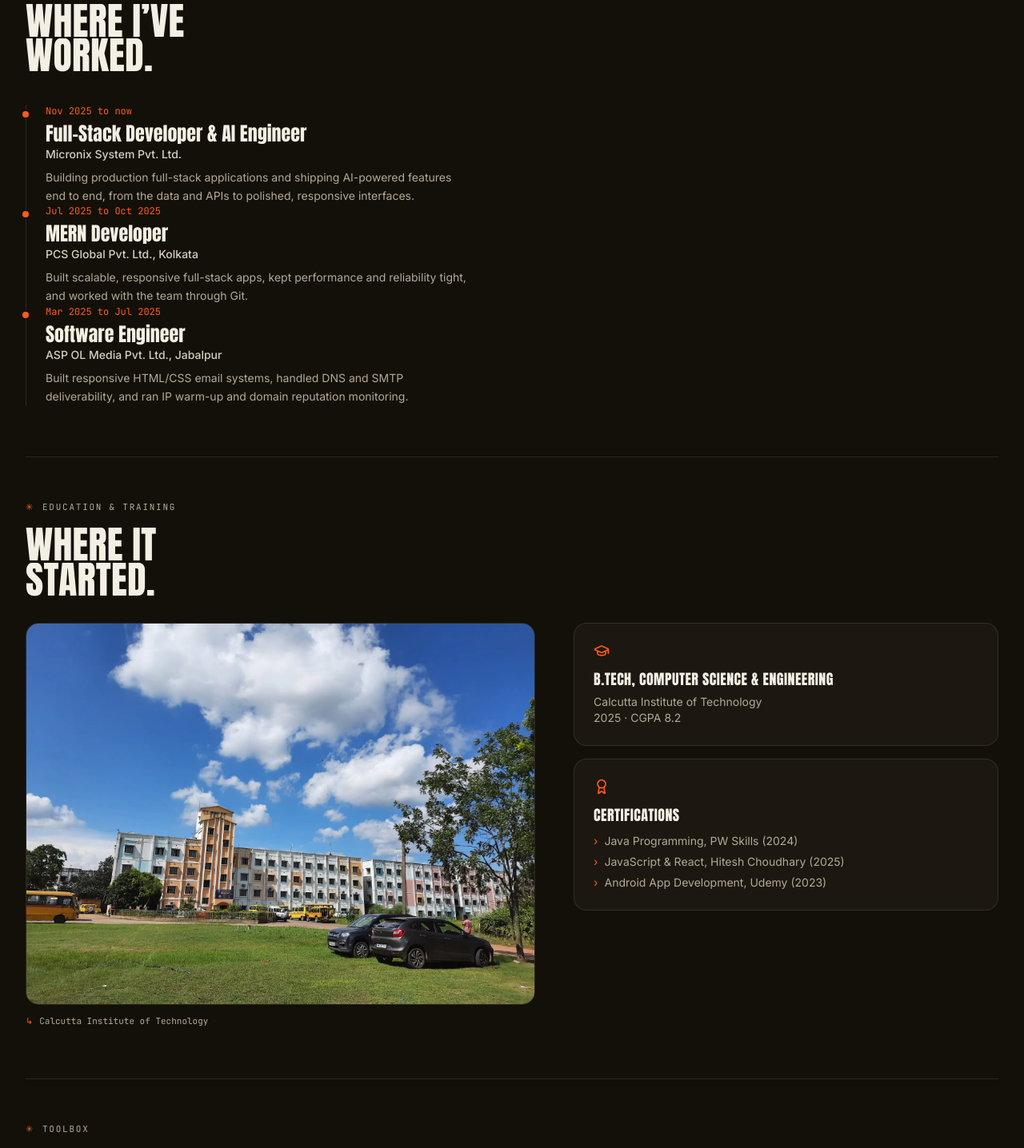
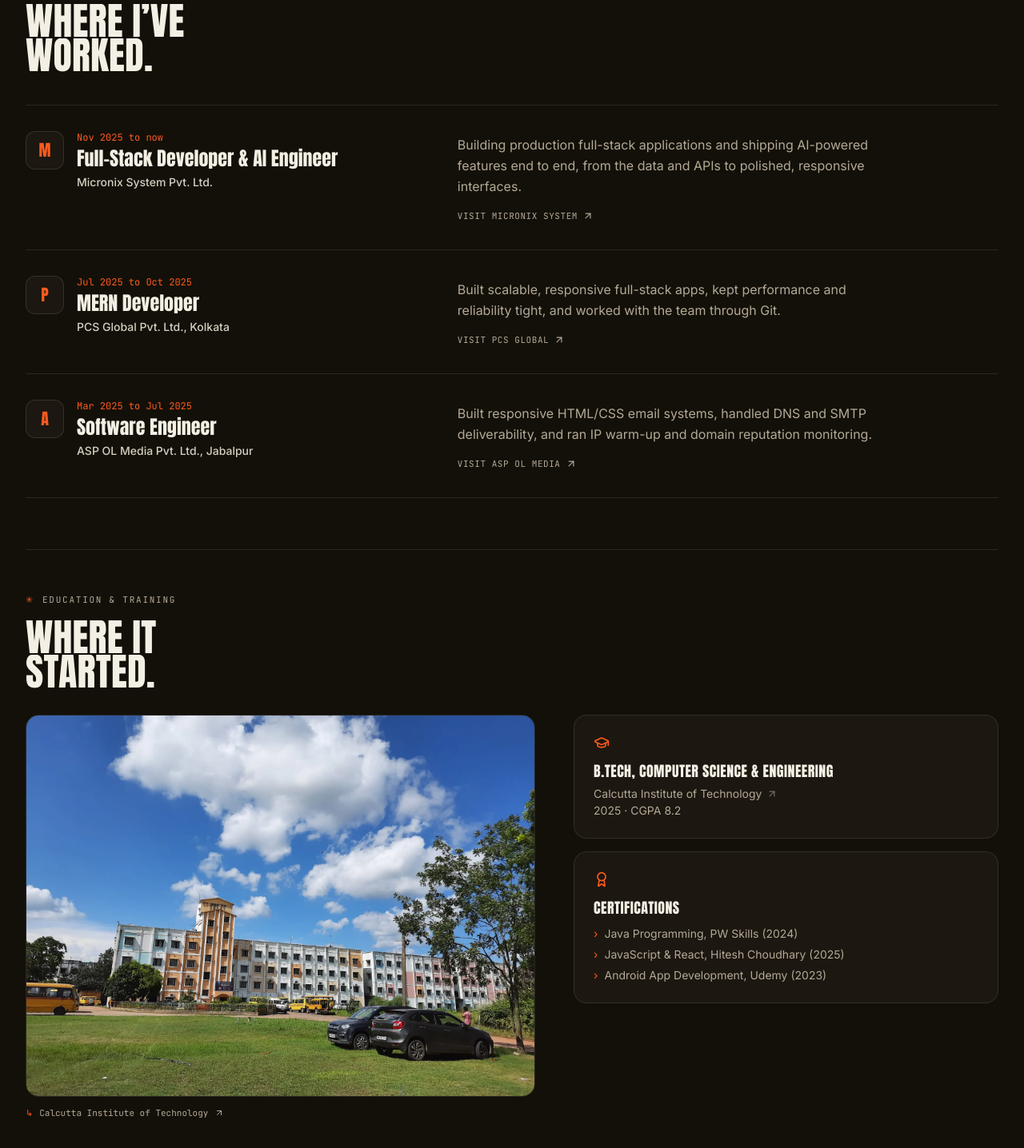
Before and after one commit to rupambhakta/Portfolio, a React (Vite) app: page /about in a window 1280 px wide. Shown: the part 2120-3556 px from the top of the page at 80% size. Built offline with nearby package versions, Linux system fonts and the light colour scheme.

Commit message:
feat: enhance About page with company links and improve experience section layout

```diff
--- a/src/data/content.js
+++ b/src/data/content.js
@@ -124,18 +124,24 @@ export const about = {
     {
       role: 'Full-Stack Developer & AI Engineer',
       org: 'Micronix System Pvt. Ltd.',
+      short: 'Micronix System',
+      url: 'https://micronixsystem.com/',
       period: 'Nov 2025 to now',
       body: 'Building production full-stack applications and shipping AI-powered features end to end, from the data and APIs to polished, responsive interfaces.',
     },
     {
       role: 'MERN Developer',
       org: 'PCS Global Pvt. Ltd., Kolkata',
+      short: 'PCS Global',
+      url: 'https://www.pcsglobal.in/',
       period: 'Jul 2025 to Oct 2025',
       body: 'Built scalable, responsive full-stack apps, kept performance and reliability tight, and worked with the team through Git.',
     },
     {
       role: 'Software Engineer',
       org: 'ASP OL Media Pvt. Ltd., Jabalpur',
+      short: 'ASP OL Media',
+      url: 'https://www.aspolmedia.in/',
       period: 'Mar 2025 to Jul 2025',
       body: 'Built responsive HTML/CSS email systems, handled DNS and SMTP deliverability, and ran IP warm-up and domain reputation monitoring.',
     },
@@ -143,6 +149,7 @@ export const about = {
   education: {
     degree: 'B.Tech, Computer Science & Engineering',
     org: 'Calcutta Institute of Technology',
+    url: 'https://citulb.in/',
     period: '2025 · CGPA 8.2',
   },
   certifications: [
--- a/src/pages/AboutPage.jsx
+++ b/src/pages/AboutPage.jsx
@@ -1,4 +1,4 @@
-// About — the long-form story. Person-first, photo-led, same Grain & Bold
+// About: the long-form story. Person-first, photo-led, same Grain & Bold
 // language as the rest of the site. Photos are WebP and shown at their natural
 // aspect ratio so nothing important is cropped.
 import { Link } from 'react-router-dom'
@@ -6,6 +6,7 @@ import { motion } from 'framer-motion'
 import {
   ArrowLeft,
   ArrowRight,
+  ArrowUpRight,
   MapPin,
   GraduationCap,
   Award,
@@ -201,18 +202,40 @@ export default function AboutPage() {
           </div>
         </Section>
 
-        {/* Experience */}
+        {/* Experience - full-width rows, each links to the company */}
         <Section label="Experience" title={['Where I’ve', 'worked.']}>
-          <div className="mt-10 border-l border-cream/12 pl-6">
+          <div className="mt-10 border-t border-cream/10">
             {about.experience.map((e, i) => (
-              <Reveal key={i} delay={i * 0.08}>
-                <div className="relative pb-9 last:pb-0">
-                  <span className="absolute -left-[31px] top-1.5 h-3 w-3 rounded-full border-2 border-base-950 bg-ember" />
-                  <p className="font-mono text-xs text-ember">{e.period}</p>
-                  <h3 className="mt-1 font-display text-2xl text-cream">{e.role}</h3>
-                  <p className="text-sm font-medium text-cream-dim">{e.org}</p>
-                  <p className="mt-2 max-w-[60ch] text-sm leading-relaxed text-cream-mut">{e.body}</p>
-                </div>
+              <Reveal key={i} delay={i * 0.06}>
+                <a
+                  href={e.url}
+                  target="_blank"
+                  rel="noreferrer"
+                  className="group grid items-start gap-x-10 gap-y-5 border-b border-cream/10 py-8 md:grid-cols-[minmax(0,0.85fr)_minmax(0,1.15fr)]"
+                >
+                  {/* Left: the company */}
+                  <div className="flex items-start gap-4">
+                    <span className="grid h-12 w-12 shrink-0 place-items-center rounded-xl border border-cream/12 bg-base-850 font-display text-xl text-ember transition-colors group-hover:border-ember/50">
+                      {e.org.trim().charAt(0)}
+                    </span>
+                    <div>
+                      <p className="font-mono text-xs text-ember">{e.period}</p>
+                      <h3 className="mt-1.5 font-display text-2xl leading-none text-cream">{e.role}</h3>
+                      <span className="mt-2 inline-flex items-center gap-1.5 text-sm font-medium text-cream-dim transition-colors group-hover:text-ember">
+                        {e.org}
+                        <ArrowUpRight className="h-3.5 w-3.5 -translate-x-1 opacity-0 transition-all duration-300 group-hover:translate-x-0 group-hover:opacity-100" />
+                      </span>
+                    </div>
+                  </div>
+                  {/* Right: what I did there */}
+                  <div className="md:pt-1">
+                    <p className="max-w-[54ch] leading-relaxed text-cream-mut">{e.body}</p>
+                    <span className="mt-4 inline-flex items-center gap-1.5 font-mono text-[11px] uppercase tracking-wider text-cream-mut transition-colors group-hover:text-cream">
+                      Visit {e.short || 'website'}
+                      <ArrowUpRight className="h-3.5 w-3.5" />
+                    </span>
+                  </div>
+                </a>
               </Reveal>
             ))}
           </div>
@@ -230,8 +253,16 @@ export default function AboutPage() {
                   className="w-full rounded-2xl border border-cream/10 object-cover"
                   style={{ aspectRatio: '4/3' }}
                 />
-                <figcaption className="mt-3 flex items-center gap-2 font-mono text-[11px] text-cream-mut">
-                  <span className="text-ember">↳</span> {about.education.org}
+                <figcaption className="mt-3 font-mono text-[11px] text-cream-mut">
+                  <a
+                    href={about.education.url}
+                    target="_blank"
+                    rel="noreferrer"
+                    className="inline-flex items-center gap-2 transition-colors hover:text-ember"
+                  >
+                    <span className="text-ember">↳</span> {about.education.org}
+                    <ArrowUpRight className="h-3 w-3" />
+                  </a>
                 </figcaption>
               </figure>
             </Reveal>
@@ -241,7 +272,15 @@ export default function AboutPage() {
                 <div className="u-card p-6">
                   <GraduationCap className="h-5 w-5 text-ember" />
                   <p className="mt-3 font-display text-lg uppercase tracking-wide text-cream">{about.education.degree}</p>
-                  <p className="mt-1 text-sm text-cream-mut">{about.education.org}</p>
+                  <a
+                    href={about.education.url}
+                    target="_blank"
+                    rel="noreferrer"
+                    className="group mt-1 inline-flex items-center gap-1.5 text-sm text-cream-mut transition-colors hover:text-ember"
+                  >
+                    {about.education.org}
+                    <ArrowUpRight className="h-3.5 w-3.5 opacity-60 transition-opacity group-hover:opacity-100" />
+                  </a>
                   <p className="text-sm text-cream-mut">{about.education.period}</p>
                 </div>
               </Reveal>
```
